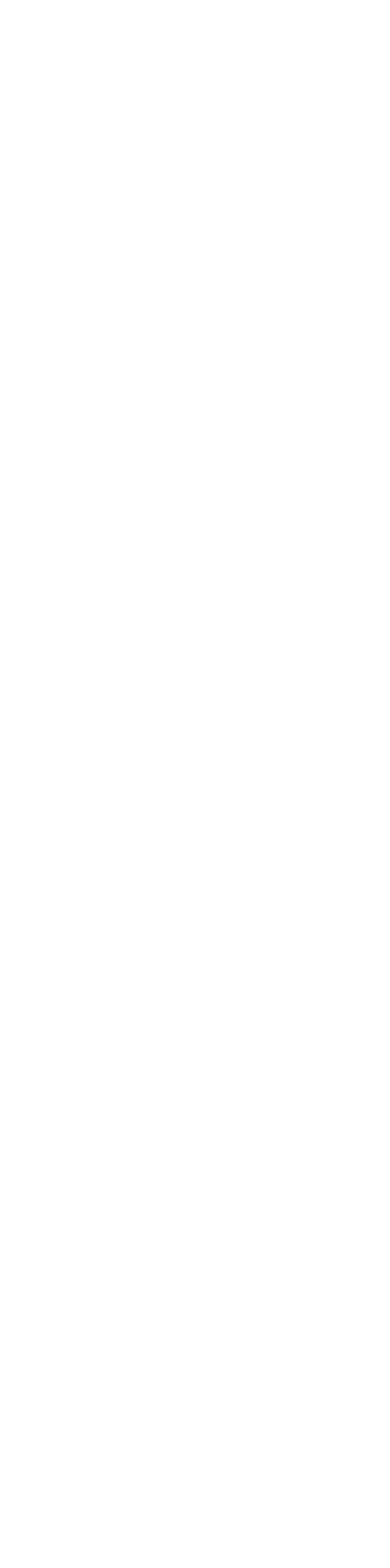
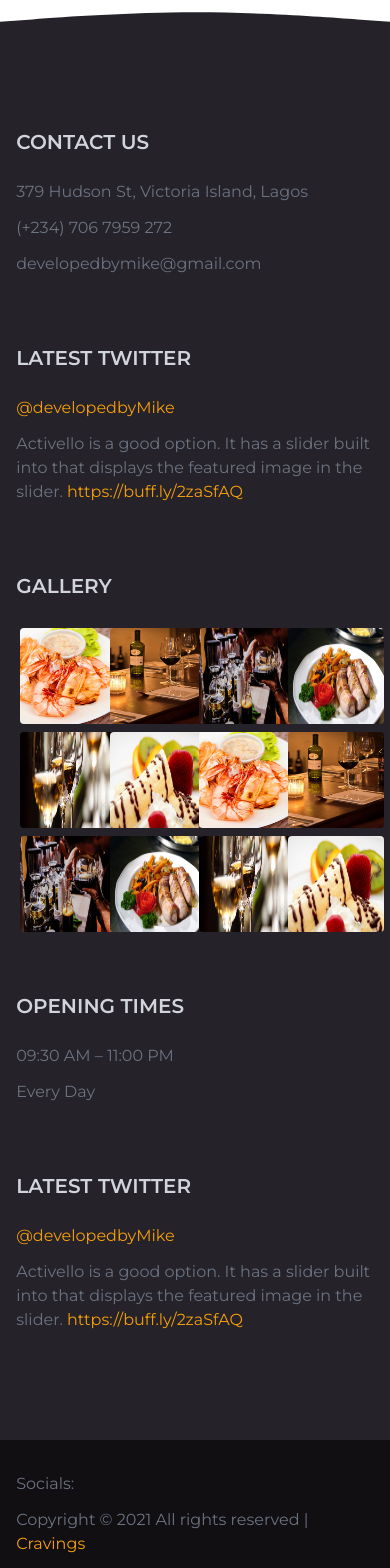
Before and after one commit to abionamike/nextjs-tasty-restaurant-app, a Next.js app: page / in a window 390 px wide. Shown: the part 3920-5488 px from the top of the page. Before the commit the page ends 3856 px from the top, so only its background shows below. Built offline with nearby package versions, Linux system fonts and the light colour scheme.

Commit message:
fixed the footer section

```diff
--- a/components/about/index.js
+++ b/components/about/index.js
@@ -1,7 +1,7 @@
 const About = () => {
   return (
     <section id="About" className="text-gray-600 body-font">
-      <div className="mx-auto flex px-8 py-24 md:flex-row flex-col items-center justify-center">
+      <div className="container mx-auto flex px-8 py-24 md:flex-row flex-col items-center justify-center">
         <div className="md:w-1/2 md:pr-16 flex flex-col mb-16 md:mb-0 items-center text-center">
           <div className="mb-10">
             <h1 className="title-font uppercase text-gray-bgColor2 sm:text-4xl text-3xl mb-4 font-medium">About <span className='text-yellow-500'>me</span></h1>
--- /dev/null
+++ b/components/footer/index.js
@@ -0,0 +1,14 @@
+const Footer = () => {
+  return (
+    <section className="bg-gray-800 pt-20">
+      <div className="w-11/12 m-auto text-center">
+        <h1>Cravings</h1>
+        <div>Socials</div>
+        <div className="flex justify-between"></div>
+        <p>{} Cravings. All Righ</p>
+      </div>
+    </section>
+  );
+}
+
+export default Footer;
--- /dev/null
+++ b/components/footer_copy/index.js
@@ -0,0 +1,86 @@
+const Footer = () => {
+  return (
+    <>
+      <div className="relative mt-24 bg-gray-bgColor text-gray-500">
+        <svg className="absolute top-0 w-full h-6 -mt-5 sm:-mt-10 sm:h-16 text-gray-bgColor" preserveAspectRatio="none" viewBox="0 0 1440 54">
+          <path fill="currentColor" d="M0 22L120 16.7C240 11 480 1.00001 720 0.700012C960 1.00001 1200 11 1320 16.7L1440 22V54H1320C1200 54 960 54 720 54C480 54 240 54 120 54H0V22Z" />
+        </svg>
+        <div className="container w-11/12 m-auto grid grid-cols-1 md:grid-cols-3 gap-6 pt-24 pb-16 text-left">
+          <div className="mb-8 md:mb-0">
+            <h2 className="uppercase mb-6 text-gray-300 text-xl font-semibold">Contact Us</h2>
+            <div className="my-3">379 Hudson St, Victoria Island, Lagos</div>
+            <div className="my-3">(+234) 706 7959 272</div>
+            <div className="my-3">developedbymike@gmail.com</div>
+          </div>
+          <div className="mb-8 md:mb-0">
+            <h2 className="uppercase mb-6 text-gray-300 text-xl font-semibold">Latest Twitter</h2>
+            <div className="my-3 text-yellow-500">@developedbyMike</div>
+            <div className="my-3">Activello is a good option. It has a slider built into that displays the featured image in the slider. <span className="text-yellow-500">https://buff.ly/2zaSfAQ</span></div>
+          </div>
+          <div className="mb-8 md:mb-0 md:row-span-2">
+            <h2 className="uppercase mb-6 text-gray-300 text-xl font-semibold">Gallery</h2>
+            <div className="grid grid-cols-4">
+              <div className="w-24 h-24 md:w-22 md:h-22 m-1">
+                <img src="/our-menu-01.jpg" className="w-full h-full rounded" alt=""/>
+              </div>
+              <div className="w-24 h-24 md:w-22 md:h-22 m-1">
+                <img src="/our-menu-05.jpg" className="w-full h-full rounded" alt=""/>
+              </div>
+              <div className="w-24 h-24 md:w-22 md:h-22 m-1">
+                <img src="/our-menu-08.jpg" className="w-full h-full rounded" alt=""/>
+              </div>
+              <div className="w-24 h-24 md:w-22 md:h-22 m-1">
+                <img src="/our-menu-10.jpg" className="w-full h-full rounded" alt=""/>
+              </div>
+              <div className="w-24 h-24 md:w-22 md:h-22 m-1">
+                <img src="/our-menu-13.jpg" className="w-full h-full rounded" alt=""/>
+              </div>
+              <div className="w-24 h-24 md:w-22 md:h-22 m-1">
+                <img src="/our-menu-16.jpg" className="w-full h-full rounded" alt=""/>
+              </div>
+              <div className="w-24 h-24 md:w-22 md:h-22 m-1">
+                <img src="/our-menu-01.jpg" className="w-full h-full rounded" alt=""/>
+              </div>
+              <div className="w-24 h-24 md:w-22 md:h-22 m-1">
+                <img src="/our-menu-05.jpg" className="w-full h-full rounded" alt=""/>
+              </div>
+              <div className="w-24 h-24 md:w-22 md:h-22 m-1">
+                <img src="/our-menu-08.jpg" className="w-full h-full rounded" alt=""/>
+              </div>
+              <div className="w-24 h-24 md:w-22 md:h-22 m-1">
+                <img src="/our-menu-10.jpg" className="w-full h-full rounded" alt=""/>
+              </div>
+              <div className="w-24 h-24 md:w-22 md:h-22 m-1">
+                <img src="/our-menu-13.jpg" className="w-full h-full rounded" alt=""/>
+              </div>
+              <div className="w-24 h-24 md:w-22 md:h-22 m-1">
+                <img src="/our-menu-16.jpg" className="w-full h-full rounded" alt=""/>
+              </div>
+            </div>
+          </div>
+          <div className="mb-8 md:mb-0">
+            <h2 className="uppercase mb-6 text-gray-300 text-xl font-semibold">Opening Times</h2>
+            <div>
+              <p className="my-3">09:30 AM – 11:00 PM</p>
+              <p className="my-3">Every Day</p>
+            </div>
+          </div>
+          <div className="mb-8 md:mb-0">
+            <h2 className="uppercase mb-6 text-gray-300 text-xl font-semibold">Latest Twitter</h2>
+            <div className="my-3 text-yellow-500">@developedbyMike</div>
+            <div className="my-3">Activello is a good option. It has a slider built into that displays the featured image in the slider. <span className="text-yellow-500">https://buff.ly/2zaSfAQ</span></div>
+          </div>
+        </div>
+      </div>
+
+      <div className="bg-gray-bgColor2 text-gray-500">
+        <div className="container m-auto w-11/12 py-8 flex flex-col justify-between items-start md:items-center md:flex-row">
+          <div className="mb-3 md:mb-0">Socials:</div>
+          <div>Copyright &copy; { new Date().getFullYear() } All rights reserved | <span className="text-yellow-500">Cravings</span></div>
+        </div>
+      </div>
+    </>
+  );
+};
+
+export default Footer;
--- a/components/hero/index.js
+++ b/components/hero/index.js
@@ -20,7 +20,7 @@ const Hero = () => {
         <img className="object-cover h-full w-full" src="/hero2.jpg" alt="hero"/>
         <div className="absolute h-full w-full bg-black left-0 top-0 bg-opacity-75 text-white flex flex-col">
           <nav className={`h-1/10 w-full border-b fixed flex items-center justify-between ${background} z-10`} aria-label="Global">
-            <div className="w-11/12 flex items-center justify-between mx-auto">
+            <div className="container w-11/12 flex items-center justify-between mx-auto">
               <a href="#Home"><h1 className="text-2xl text-gray-300 font-semibold md:text-3xl"><span className="text-yellow-500">C</span>ravings</h1></a>
               <div className="-mr-2 flex items-center md:hidden">
                 <button onClick={() => setIsHamburgerOpen(!isHamburgerOpen)} type="button" className="bg-gray-bgColor rounded-md p-2 inline-flex items-center justify-center text-gray-400 hover:text-gray-500 hover:bg-gray-bgColor3 focus:outline-none focus:ring-2 focus:ring-inset focus:ring-yellow-500" aria-expanded="false">
--- a/components/icons.js
+++ b/components/icons.js
@@ -1,3 +1,5 @@
 <svg xmlns="http://www.w3.org/2000/svg" className="h-6 w-6" fill="none" viewBox="0 0 24 24" stroke="currentColor">
   <path strokeLinecap="round" strokeLinejoin="round" strokeWidth={2} d="M3 3h2l.4 2M7 13h10l4-8H5.4M7 13L5.4 5M7 13l-2.293 2.293c-.63.63-.184 1.707.707 1.707H17m0 0a2 2 0 100 4 2 2 0 000-4zm-8 2a2 2 0 11-4 0 2 2 0 014 0z" />
 </svg>
+
+'#D95407', '#862d04'
--- a/components/menu/index.js
+++ b/components/menu/index.js
@@ -1,12 +1,12 @@
 const Menu = () => {
   return (
     <section className="bg-gray-200 py-16">
-      <div className="w-11/12 m-auto text-center">
+      <div className="container w-11/12 m-auto text-center">
         <div className="mb-10">
           <p>Discover</p>
           <h1 className="uppercase ">Our Menu</h1>
         </div>
-        <div class="grid grid-cols-1 md:grid-cols-3 gap-6">
+        <div className="grid grid-cols-1 md:grid-cols-3 gap-6">
           <img src="/our-menu-01.jpg" className="w-full h-full rounded-lg md:row-span-2" alt=""/>
           <img src="/our-menu-05.jpg" className="w-full h-full rounded-lg md:row-span-2" alt=""/>
           <img src="/our-menu-08.jpg" className="w-full h-full rounded-lg" alt=""/>
--- a/pages/index.js
+++ b/pages/index.js
@@ -1,6 +1,7 @@
 import Hero from '../components/hero/index'
 import About from '../components/about/index'
 import Menu from '../components/menu'
+import Footer from '../components/footer_copy'
 
 const Home = () => {
   return (
@@ -8,6 +9,7 @@ const Home = () => {
       <Hero />
       <About />
       <Menu />
+      <Footer />
     </>
   )
 }
--- a/tailwind.config.js
+++ b/tailwind.config.js
@@ -25,9 +25,15 @@ module.exports = {
         200: '1400px'
       },
       height: {
+        '22': '90px',
+        '23': '94px',
         '1/10': '10%',
         '9/10': '90%',
       },
+      width: {
+        '22': '90px',
+        '23': '94px',
+      }
     },
   },
   variants: {
```
Also changed, not shown: components/testimonials/index.js (added, +19 -0 lines).
